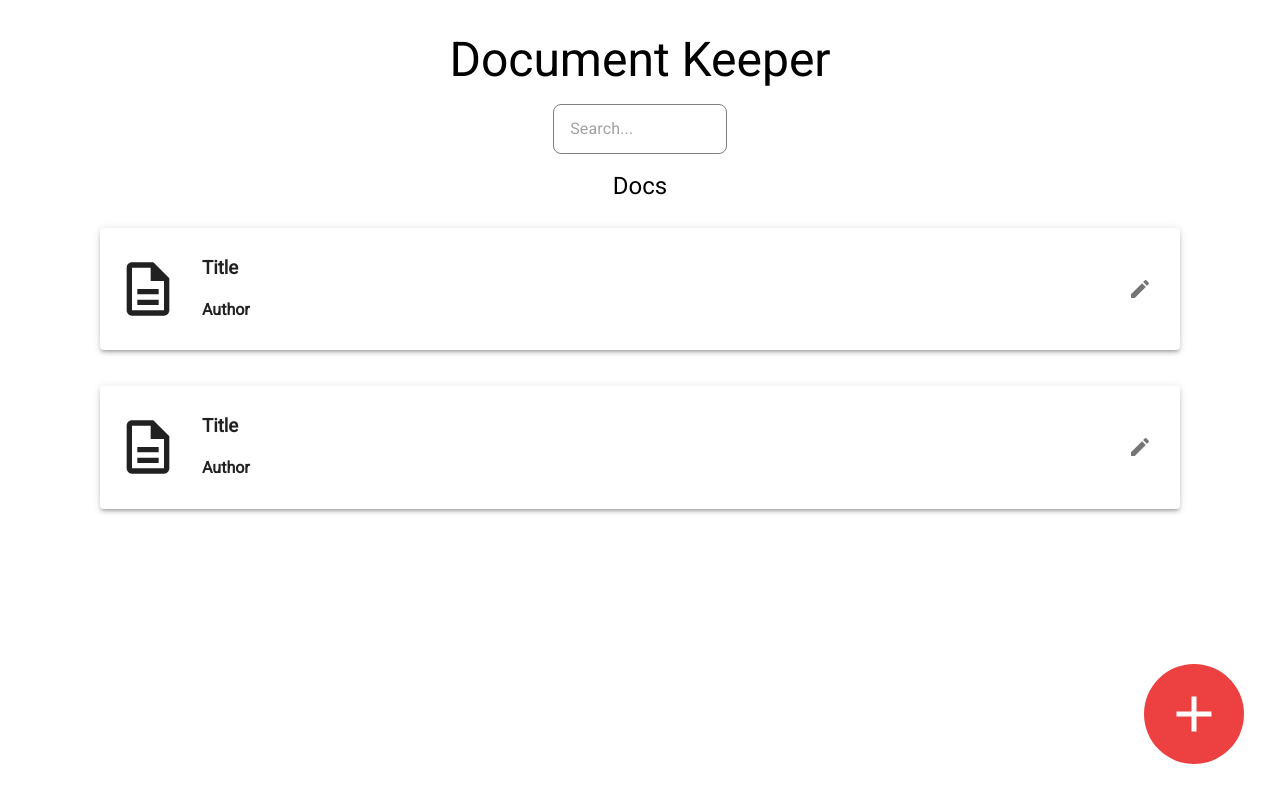
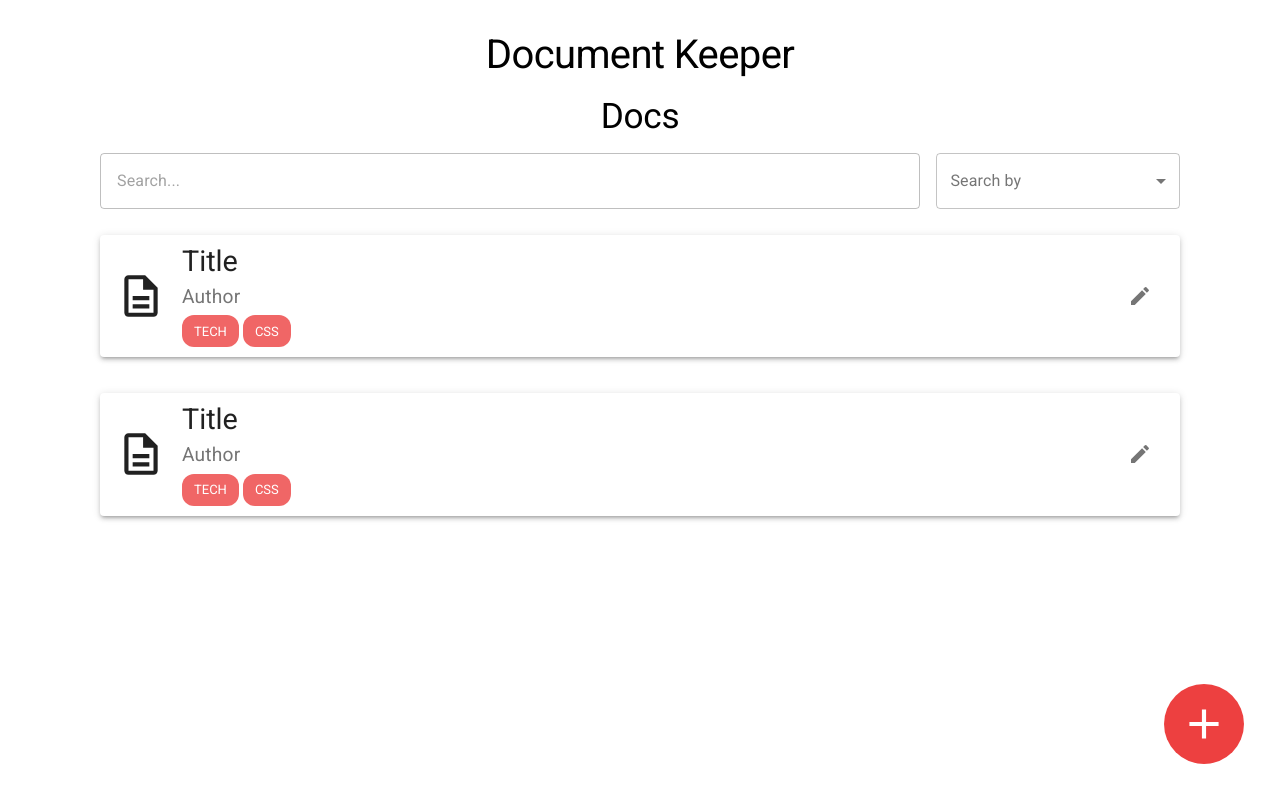
Before and after one commit to Stef-Lev/dockeeper-PoC, a React (Create React App) app: page / in a window 1280 px wide. Built offline with nearby package versions, Linux system fonts and the light colour scheme.

Commit message:
search box complete

```diff
--- a/src/components/DocItem.js
+++ b/src/components/DocItem.js
@@ -4,6 +4,7 @@ import styled from "styled-components";
 import IconButton from "@material-ui/core/IconButton";
 import DescriptionOutlinedIcon from "@material-ui/icons/DescriptionOutlined";
 import EditIcon from "@material-ui/icons/Edit";
+import Chip from "@material-ui/core/Chip";
 
 const StyledContainer = styled.div`
   width: 90%;
@@ -22,7 +23,15 @@ const InfoContainer = styled.div`
   align-items: center;
 `;
 
-function DocItem({ title, author }) {
+const TagChip = styled(Chip)`
+  border-radius: 12px;
+  background-color: #ed4040;
+  color: #fff;
+  margin-right: 4px;
+  opacity: 0.8;
+`;
+
+function DocItem({ title, author, tags }) {
   return (
     <StyledContainer>
       <Grid item xs={12}>
@@ -30,11 +39,25 @@ function DocItem({ title, author }) {
           <DataContainer>
             <InfoContainer>
               <DescriptionOutlinedIcon
-                style={{ width: "64px", height: "64px", marginRight: "22px" }}
+                style={{ width: "50px", height: "50px", marginRight: "16px" }}
               />
               <div>
-                <h3>{title}</h3>
-                <h4>{author}</h4>
+                <Typography
+                  variant="h3"
+                  style={{ fontSize: "1.8rem", marginBottom: "4px" }}
+                >
+                  {title}
+                </Typography>
+                <Typography
+                  variant="body1"
+                  color="textSecondary"
+                  style={{ fontSize: "1.2rem", marginBottom: "4px" }}
+                >
+                  {author}
+                </Typography>
+                {tags.map((el) => (
+                  <TagChip size="medium" label={el.toUpperCase()} />
+                ))}
               </div>
             </InfoContainer>
             <IconButton onClick={() => console.log("Works")}>
--- a/src/components/NewDocButton.js
+++ b/src/components/NewDocButton.js
@@ -1,8 +1,6 @@
 import React from "react";
 import styled from "styled-components";
 import IconButton from "@material-ui/core/IconButton";
-import DescriptionOutlinedIcon from "@material-ui/icons/DescriptionOutlined";
-import EditIcon from "@material-ui/icons/Edit";
 import AddIcon from "@material-ui/icons/Add";
 
 const StyledButton = styled(IconButton)`
@@ -10,8 +8,8 @@ const StyledButton = styled(IconButton)`
   z-index: 1001;
   bottom: 36px;
   right: 36px;
-  width: 100px;
-  height: 100px;
+  width: 80px;
+  height: 80px;
   background-color: #ed4040;
   color: #fff;
   :hover {
@@ -23,7 +21,7 @@ const StyledButton = styled(IconButton)`
 function NewDocButton() {
   return (
     <StyledButton variant="contained">
-      <AddIcon style={{ width: "60px", height: "60px" }} />
+      <AddIcon style={{ width: "50px", height: "50px" }} />
     </StyledButton>
   );
 }
--- a/src/components/SearchBox.js
+++ b/src/components/SearchBox.js
@@ -1,19 +1,51 @@
 import React from "react";
 import InputBase from "@material-ui/core/InputBase";
 import styled from "styled-components";
+import {
+  MenuItem,
+  Grid,
+  FormControl,
+  Select,
+  InputLabel,
+} from "@material-ui/core";
+
+const Container = styled.div`
+  display: flex;
+  gap: 16px;
+  width: 90%;
+`;
 
 const StyledInput = styled(InputBase)`
   padding: 8px 16px;
-  border-radius: 8px;
-  border: 1px solid grey;
-  width: 80%;
+  border-radius: 4px;
+  border: 1px solid rgba(0, 0, 0, 0.25);
 `;
 
 function SearchBox() {
   return (
-    <div>
+    <Container>
       <StyledInput placeholder="Search..." fullWidth />
-    </div>
+      <FormControl
+        variant="outlined"
+        style={{ width: "30%", textAlign: "left" }}
+      >
+        <InputLabel id="demo-simple-select-outlined-label">
+          Search by
+        </InputLabel>
+        <Select
+          labelId="demo-simple-select-outlined-label"
+          id="demo-simple-select-outlined"
+          label="Search by"
+        >
+          <MenuItem value="">
+            <em>None</em>
+          </MenuItem>
+          <MenuItem value={10}>Ten</MenuItem>
+          <MenuItem value={20}>Twenty</MenuItem>
+          <MenuItem value={30}>Thirty</MenuItem>
+        </Select>
+      </FormControl>
+    </Container>
   );
 }
 
--- a/src/index.css
+++ b/src/index.css
@@ -1,3 +1,12 @@
+p,
+h1,
+h2,
+h3,
+h4,
+h5 {
+  margin: 0;
+}
+
 *:focus {
   border: none;
   outline: none;
--- a/src/routes/BasicPage.js
+++ b/src/routes/BasicPage.js
@@ -17,11 +17,15 @@ const Container = styled.div`
 function BasicPage() {
   return (
     <Container>
-      <Typography variant="h3">Document Keeper</Typography>
+      <Typography variant="h1" style={{ fontSize: "2.5rem" }}>
+        Document Keeper
+      </Typography>
+      <Typography variant="h2" style={{ fontSize: "2.2rem" }}>
+        Docs
+      </Typography>
       <SearchBox />
-      <Typography variant="h5">Docs</Typography>
-      <DocItem title="Title" author="Author" />
-      <DocItem title="Title" author="Author" />
+      <DocItem title="Title" author="Author" tags={["tech", "css"]} />
+      <DocItem title="Title" author="Author" tags={["tech", "css"]} />
     </Container>
   );
 }
```
Also changed, not shown: 1 other file (tests, documents, lock files or other folders).
